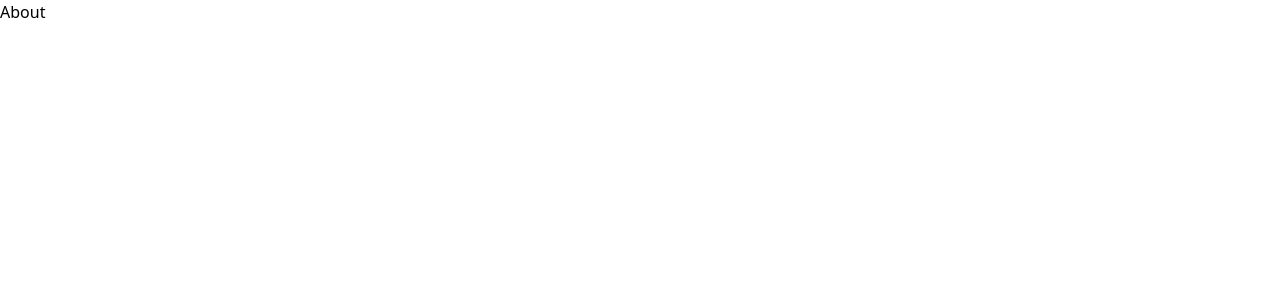
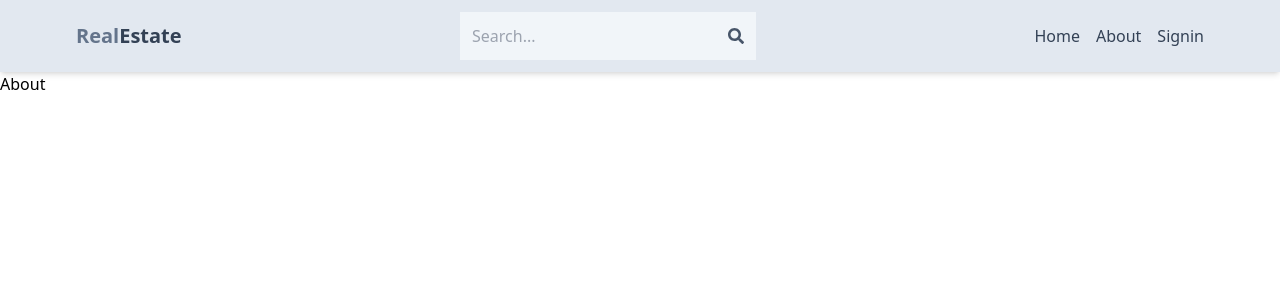
Before and after one commit to MandelaMan/real-estate-app, a React (Vite) app in the folder client/: page /about in a window 1280 px wide. Shown: the top 300 px of the page. Built offline with nearby package versions, Linux system fonts and the light colour scheme.

Commit message:
added header

```diff
--- a/client/package.json
+++ b/client/package.json
@@ -12,6 +12,7 @@
   "dependencies": {
     "react": "^18.2.0",
     "react-dom": "^18.2.0",
+    "react-icons": "^4.12.0",
     "react-router-dom": "^6.21.1"
   },
   "devDependencies": {
--- a/client/src/App.jsx
+++ b/client/src/App.jsx
@@ -4,12 +4,12 @@
 import Profile from "./pages/Profile";
 import SignOut from "./pages/SignOut";
 import Signin from "./pages/Signin";
-
+import Header from "./components/Header";
 
 const App = () => {
   return (
     <BrowserRouter>
-
+    <Header/>
     <Routes>
       <Route path="/" element={<Home />}/>
       <Route path="/signin" element={<Signin />}/>
--- /dev/null
+++ b/client/src/components/Header.jsx
@@ -0,0 +1,34 @@
+import {FaSearch} from 'react-icons/fa'
+import { Link } from 'react-router-dom'
+
+const Header = () => {
+  return (
+    <header className='bg-slate-200 shadow-md'>
+      <div className='flex justify-between items-center max-w-6xl mx-auto p-3'>
+        <Link to="/">
+          <h1 className='font-bold text-sm sm:text-xl flex flex-wrap'>
+            <span className='text-slate-500'>Real</span>
+            <span className='text-slate-700'>Estate</span>
+          </h1>
+        </Link>
+        <form className='bg-slate-100 p-3 roundend-lg flex items-center'>
+          <input type="text" placeholder='Search...' className='bg-transparent focus:outline-none w-24 sm:w-64'/>
+          <FaSearch className='text-slate-600'/>
+        </form>
+        <ul className='flex gap-4'>
+          <Link to="/">
+            <li className='hidden sm:inline text-slate-700 hover:underline'>Home</li>
+          </Link>
+          <Link to="/about">
+            <li className='hidden sm:inline text-slate-700 hover:underline'>About</li>
+          </Link>
+          <Link to="/signin">
+            <li className='hidden sm:inline text-slate-700 hover:underline'>Signin</li>
+          </Link>
+        </ul>
+      </div>
+    </header>
+  )
+}
+
+export default Header
--- a/client/src/pages/About.js
+++ b/client/src/pages/About.jsx
@@ -1,5 +1,3 @@
-import React from 'react'
-
 const About = () => {
   return (
     <div>About</div>
--- a/client/src/pages/Home.js
+++ b/client/src/pages/Home.jsx
@@ -1,5 +1,3 @@
-import React from 'react'
-
 const Home = () => {
   return (
     <div>Home</div>
--- a/client/src/pages/Profile.js
+++ b/client/src/pages/Profile.jsx
@@ -1,5 +1,3 @@
-import React from 'react'
-
 const Profile = () => {
   return (
     <div>Profile</div>
--- a/client/src/pages/SignOut.js
+++ b/client/src/pages/SignOut.jsx
@@ -1,5 +1,3 @@
-import React from 'react'
-
 const SignOut = () => {
   return (
     <div>SignOut</div>
--- a/client/src/pages/Signin.js
+++ b/client/src/pages/Signin.jsx
@@ -1,5 +1,3 @@
-import React from 'react'
-
 const Signin = () => {
   return (
     <div>Signin</div>
```
Also changed, not shown: 1 other file (tests, documents, lock files or other folders).
